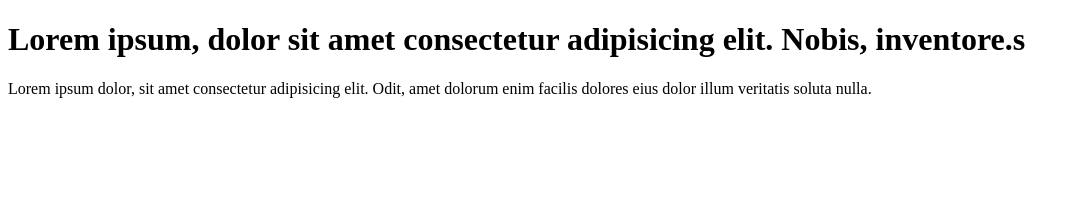
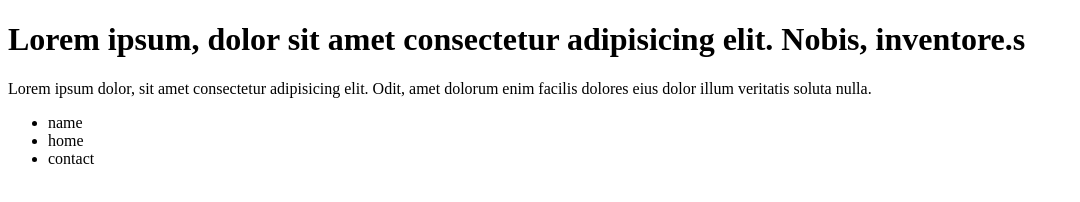
Before and after one commit to nsparvathy/Learn_git, a plain HTML site: page index.html in a window 1280 px wide. Shown: the whole page, without its empty margins (0-1080 px from the left). Drawn offline with Linux system fonts and the light colour scheme.

Commit message:
update file

```diff
--- a/index.html
+++ b/index.html
@@ -16,6 +16,12 @@
         Lorem ipsum dolor, sit amet consectetur adipisicing elit. Odit, amet dolorum enim facilis dolores eius dolor
         illum veritatis soluta nulla.
     </p>
+    <ul>
+        <li>name</li>
+        <li>home</li>
+        <li>contact</li>
+    </ul>
+
 </body>
 
 </html>
```
